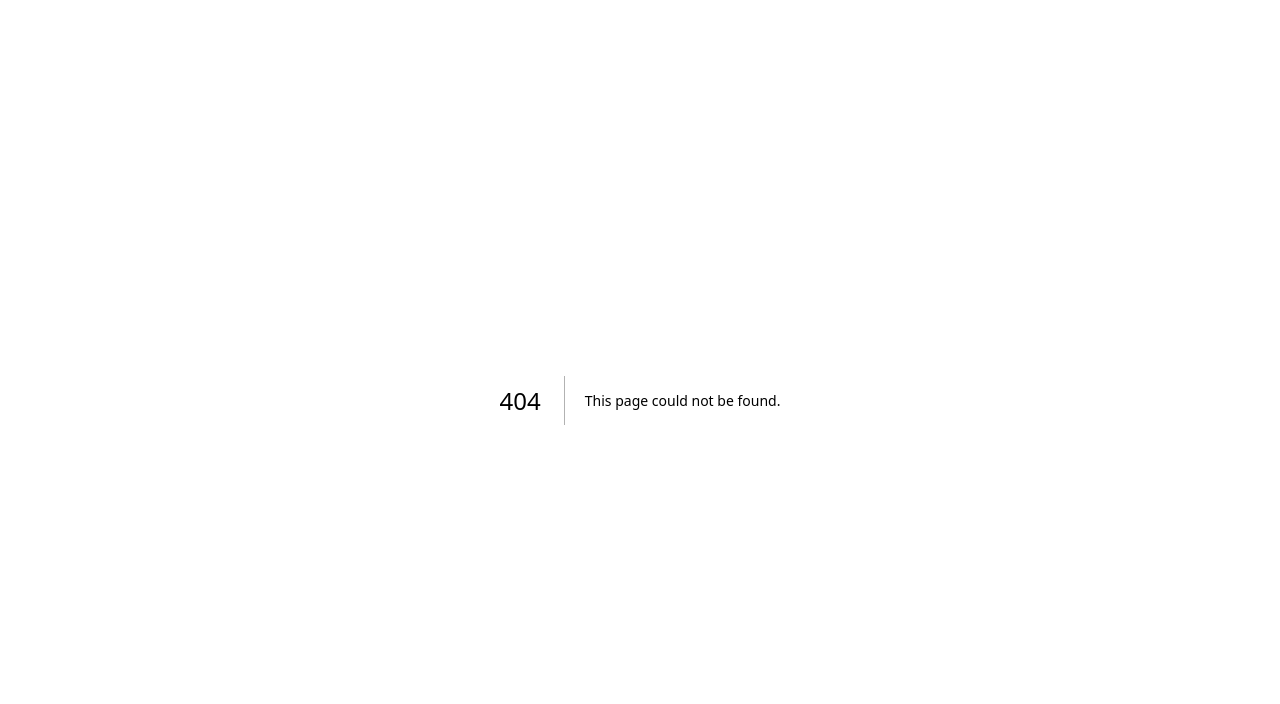
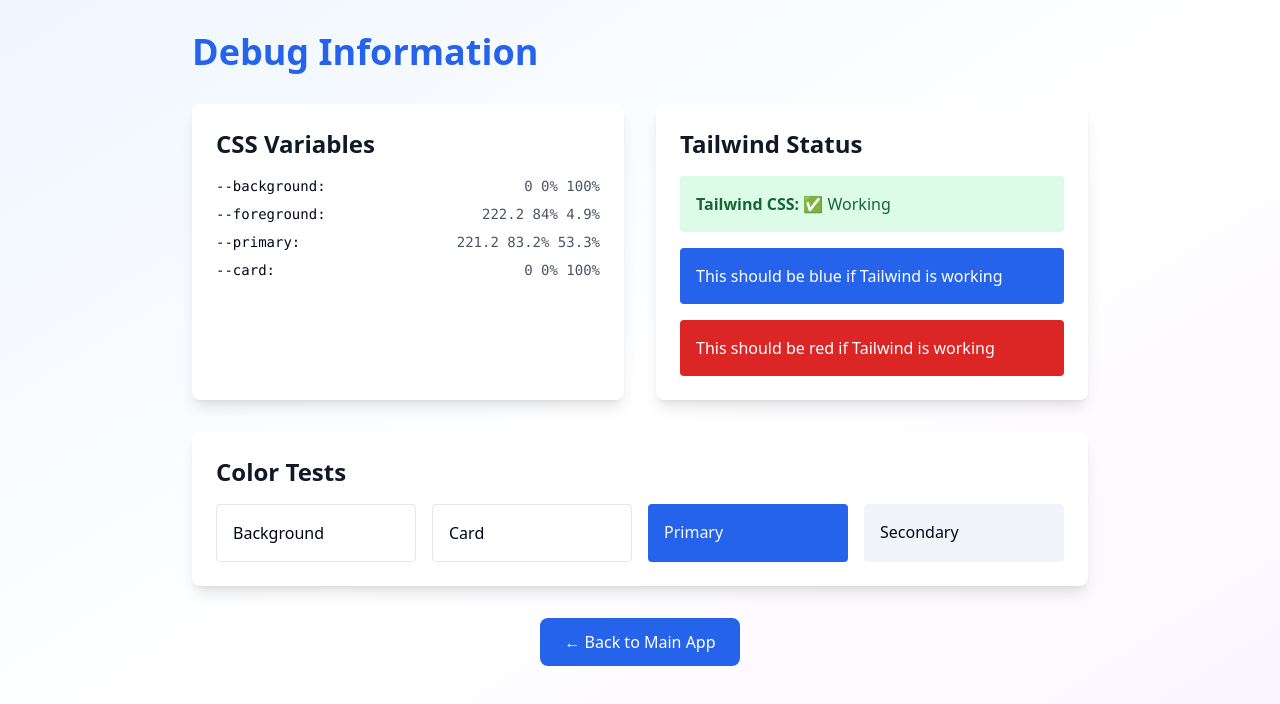
Before and after one commit to Irfan-Habeeb/MQ-Ledger, a Next.js app: page /debug in a window 1280 px wide. Before the commit this address had no page. Shown: the top 704 px of the page. Built offline with nearby package versions, Linux system fonts and the light colour scheme.

Commit message:
add: debug pages to test Tailwind CSS and styling

```diff
--- /dev/null
+++ b/src/app/debug/page.tsx
@@ -0,0 +1,98 @@
+'use client'
+
+import { useEffect, useState } from 'react'
+
+export default function DebugPage() {
+  const [cssVariables, setCssVariables] = useState<Record<string, string>>({})
+  const [tailwindWorking, setTailwindWorking] = useState(false)
+
+  useEffect(() => {
+    // Check if CSS variables are loaded
+    const root = document.documentElement
+    const computedStyle = getComputedStyle(root)
+
+    const variables = {
+      '--background': computedStyle.getPropertyValue('--background'),
+      '--foreground': computedStyle.getPropertyValue('--foreground'),
+      '--primary': computedStyle.getPropertyValue('--primary'),
+      '--card': computedStyle.getPropertyValue('--card'),
+    }
+
+    setCssVariables(variables)
+
+    // Check if Tailwind classes are working
+    const testElement = document.createElement('div')
+    testElement.className = 'bg-blue-600 text-white p-4 rounded'
+    testElement.style.position = 'absolute'
+    testElement.style.left = '-9999px'
+    testElement.textContent = 'Test'
+    document.body.appendChild(testElement)
+
+    const computed = getComputedStyle(testElement)
+    const hasTailwind = computed.backgroundColor !== '' && computed.backgroundColor !== 'rgba(0, 0, 0, 0)'
+
+    setTailwindWorking(hasTailwind)
+    document.body.removeChild(testElement)
+  }, [])
+
+  return (
+    <div className="min-h-screen bg-gradient-to-br from-blue-50 via-white to-purple-50 p-8">
+      <div className="max-w-4xl mx-auto">
+        <h1 className="text-4xl font-bold text-blue-600 mb-8">Debug Information</h1>
+
+        <div className="grid grid-cols-1 md:grid-cols-2 gap-8">
+          {/* CSS Variables */}
+          <div className="bg-white rounded-lg shadow-lg p-6">
+            <h2 className="text-2xl font-semibold text-gray-900 mb-4">CSS Variables</h2>
+            <div className="space-y-2">
+              {Object.entries(cssVariables).map(([key, value]) => (
+                <div key={key} className="flex justify-between">
+                  <span className="font-mono text-sm">{key}:</span>
+                  <span className="font-mono text-sm text-gray-600">{value || 'not set'}</span>
+                </div>
+              ))}
+            </div>
+          </div>
+
+          {/* Tailwind Status */}
+          <div className="bg-white rounded-lg shadow-lg p-6">
+            <h2 className="text-2xl font-semibold text-gray-900 mb-4">Tailwind Status</h2>
+            <div className="space-y-4">
+              <div className={`p-4 rounded ${tailwindWorking ? 'bg-green-100 text-green-800' : 'bg-red-100 text-red-800'}`}>
+                <strong>Tailwind CSS:</strong> {tailwindWorking ? '✅ Working' : '❌ Not Working'}
+              </div>
+
+              <div className="p-4 bg-blue-600 text-white rounded">
+                This should be blue if Tailwind is working
+              </div>
+
+              <div className="p-4 bg-red-600 text-white rounded">
+                This should be red if Tailwind is working
+              </div>
+            </div>
+          </div>
+        </div>
+
+        {/* Test Colors */}
+        <div className="mt-8 bg-white rounded-lg shadow-lg p-6">
+          <h2 className="text-2xl font-semibold text-gray-900 mb-4">Color Tests</h2>
+          <div className="grid grid-cols-2 md:grid-cols-4 gap-4">
+            <div className="bg-background text-foreground p-4 rounded border">Background</div>
+            <div className="bg-card text-card-foreground p-4 rounded border">Card</div>
+            <div className="bg-primary text-primary-foreground p-4 rounded">Primary</div>
+            <div className="bg-secondary text-secondary-foreground p-4 rounded">Secondary</div>
+          </div>
+        </div>
+
+        <div className="mt-8 text-center">
+          <a
+            href="/"
+            className="inline-block px-6 py-3 bg-blue-600 text-white rounded-lg hover:bg-blue-700 transition-colors"
+          >
+            ← Back to Main App
+          </a>
+        </div>
+      </div>
+    </div>
+  )
+}
--- a/src/app/page.tsx
+++ b/src/app/page.tsx
@@ -33,11 +33,14 @@ export default function Home() {
 
   if (isLoading) {
     return (
-      <div className="flex items-center justify-center min-h-screen bg-gray-50">
+      <div className="flex items-center justify-center min-h-screen bg-gradient-to-br from-blue-50 via-white to-purple-50">
         <div className="text-center">
           <div className="animate-spin rounded-full h-32 w-32 border-b-2 border-blue-600 mx-auto mb-4"></div>
           <h1 className="text-2xl font-bold text-gray-900 mb-2">Loading...</h1>
           <p className="text-gray-600">Please wait while we check your authentication</p>
+          <div className="mt-4 p-4 bg-white rounded-lg shadow">
+            <p className="text-sm text-gray-500">Debug: If you see this styled, Tailwind is working!</p>
+          </div>
         </div>
       </div>
     )
--- /dev/null
+++ b/src/app/test-styles/page.tsx
@@ -0,0 +1,52 @@
+'use client'
+
+export default function TestStyles() {
+  return (
+    <div className="min-h-screen bg-gradient-to-br from-blue-50 via-white to-purple-50">
+      <div className="container mx-auto px-4 py-8">
+        <h1 className="text-4xl font-bold text-blue-600 mb-8">Tailwind CSS Test</h1>
+
+        <div className="grid grid-cols-1 md:grid-cols-2 lg:grid-cols-3 gap-6">
+          {/* Test Card 1 */}
+          <div className="bg-white rounded-lg shadow-lg p-6 border border-gray-200">
+            <h2 className="text-xl font-semibold text-gray-900 mb-4">Primary Colors</h2>
+            <div className="space-y-2">
+              <div className="bg-blue-600 text-white p-3 rounded">Blue 600</div>
+              <div className="bg-green-600 text-white p-3 rounded">Green 600</div>
+              <div className="bg-red-600 text-white p-3 rounded">Red 600</div>
+            </div>
+          </div>
+
+          {/* Test Card 2 */}
+          <div className="bg-white rounded-lg shadow-lg p-6 border border-gray-200">
+            <h2 className="text-xl font-semibold text-gray-900 mb-4">Background Colors</h2>
+            <div className="space-y-2">
+              <div className="bg-background text-foreground p-3 rounded border">Background</div>
+              <div className="bg-card text-card-foreground p-3 rounded border">Card</div>
+              <div className="bg-primary text-primary-foreground p-3 rounded">Primary</div>
+            </div>
+          </div>
+
+          {/* Test Card 3 */}
+          <div className="bg-white rounded-lg shadow-lg p-6 border border-gray-200">
+            <h2 className="text-xl font-semibold text-gray-900 mb-4">Spacing & Layout</h2>
+            <div className="space-y-2">
+              <div className="p-4 bg-gray-100 rounded">Padding 4</div>
+              <div className="m-4 bg-gray-200 rounded">Margin 4</div>
+              <div className="w-full h-8 bg-gray-300 rounded">Full Width</div>
+            </div>
+          </div>
+        </div>
+
+        <div className="mt-8 text-center">
+          <a
+            href="/"
+            className="inline-block px-6 py-3 bg-blue-600 text-white rounded-lg hover:bg-blue-700 transition-colors"
+          >
+            ← Back to Main App
+          </a>
+        </div>
+      </div>
+    </div>
+  )
+}
```
